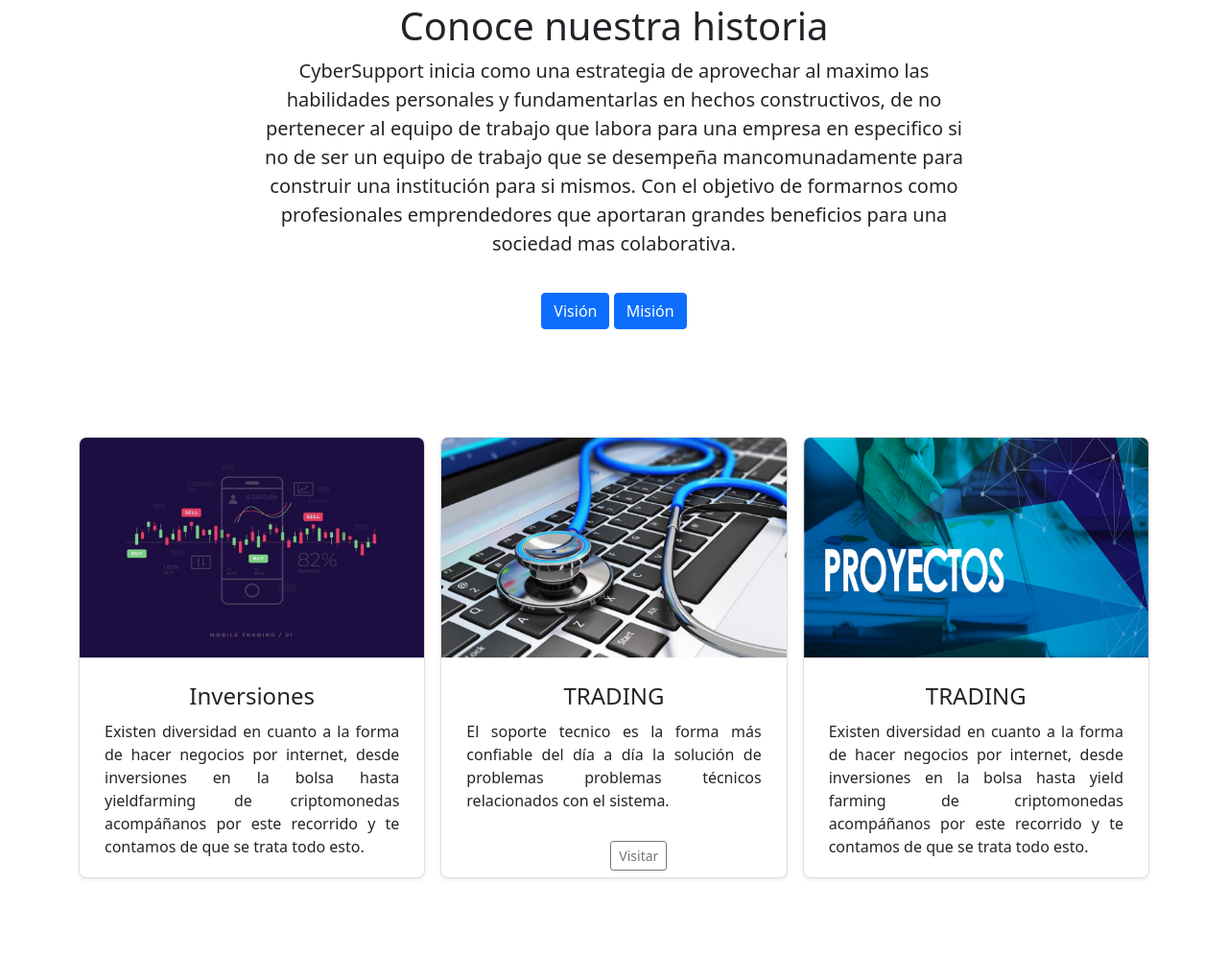
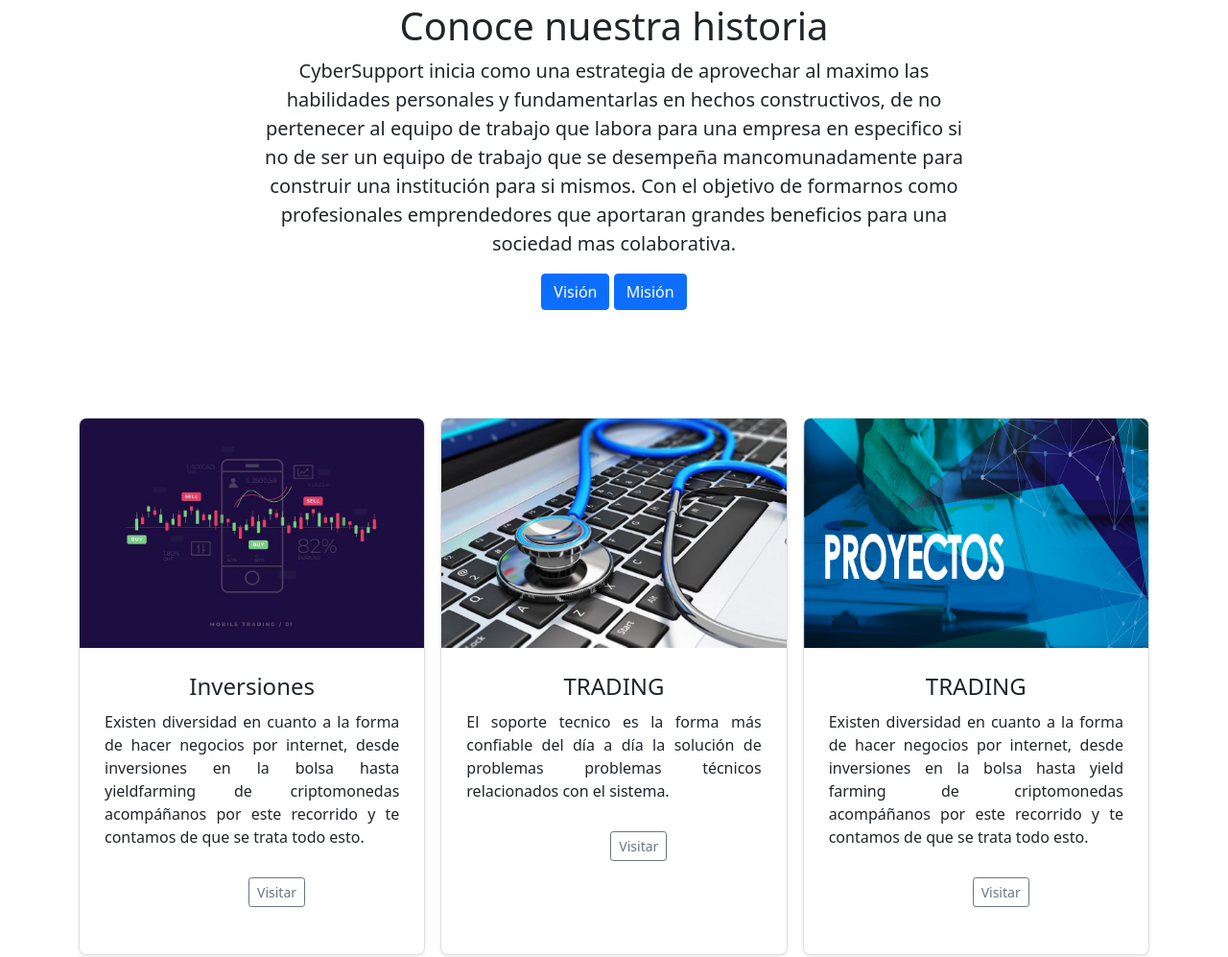
Before and after one commit to osdaguewar/CyberSopport, a website: page web.html in a window 1280 px wide. Shown: the part 845-1842 px from the top of the page at 96% size. Drawn offline with nearby package versions, Linux system fonts and the light colour scheme.

Commit message:
actualizacion
paginas

```diff
--- a/modificacion.css
+++ b/modificacion.css
@@ -129,7 +129,7 @@
       border-radius: 8px;
       overflow: hidden;
       transition: all 0.25s;
-      height: 460px;
+      height: 560px;
     }
 
     .album .card:hover{
@@ -149,7 +149,7 @@
        margin: 10px;
     }
 
-    .btn{
+    .btn-group{
       margin-top: 20px;
       left: 160px;
     }
@@ -188,8 +188,3 @@
     .ban-img-top{
       max-width: 100%;
     }
-
-    .card-img-top{
-      width: 100%;
-      height: 50%;
-    }
--- a/web.html
+++ b/web.html
@@ -172,7 +172,9 @@
               <p class="card-text">Existen diversidad en cuanto a la forma de hacer negocios por internet, desde inversiones en la bolsa hasta yieldfarming de criptomonedas acompáñanos por este recorrido y te contamos de que se trata  todo esto.</p>
               <div class="d-flex justify-content-between align-items-center">
                 <div class="btn-group">
+                  <a href="inversiones.html">
                   <button type="button" class="btn btn-sm btn-outline-secondary">Visitar</button>
+                  </a>
                 </div>
               </div>
             </div>
```
Also changed, not shown: inversiones.html (+1 -1 lines), imagenes/inver.jpg (added), imagenes/inver.png (added).
